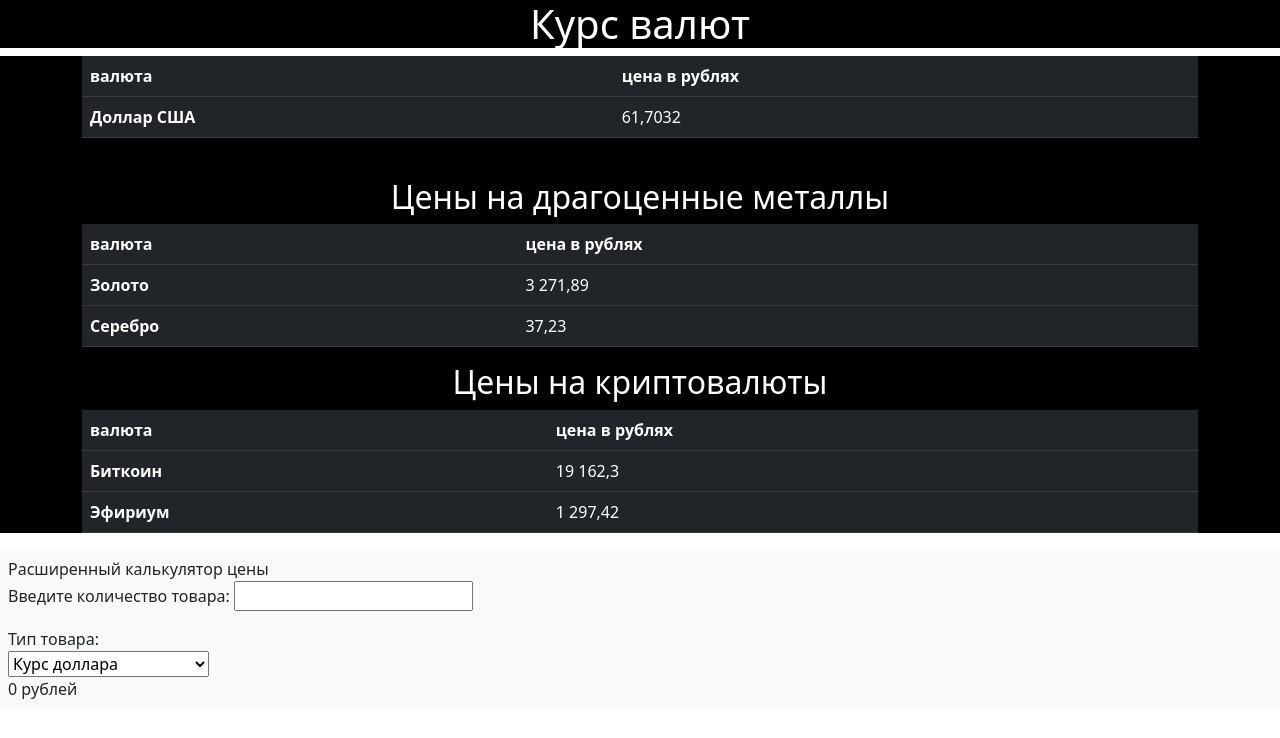
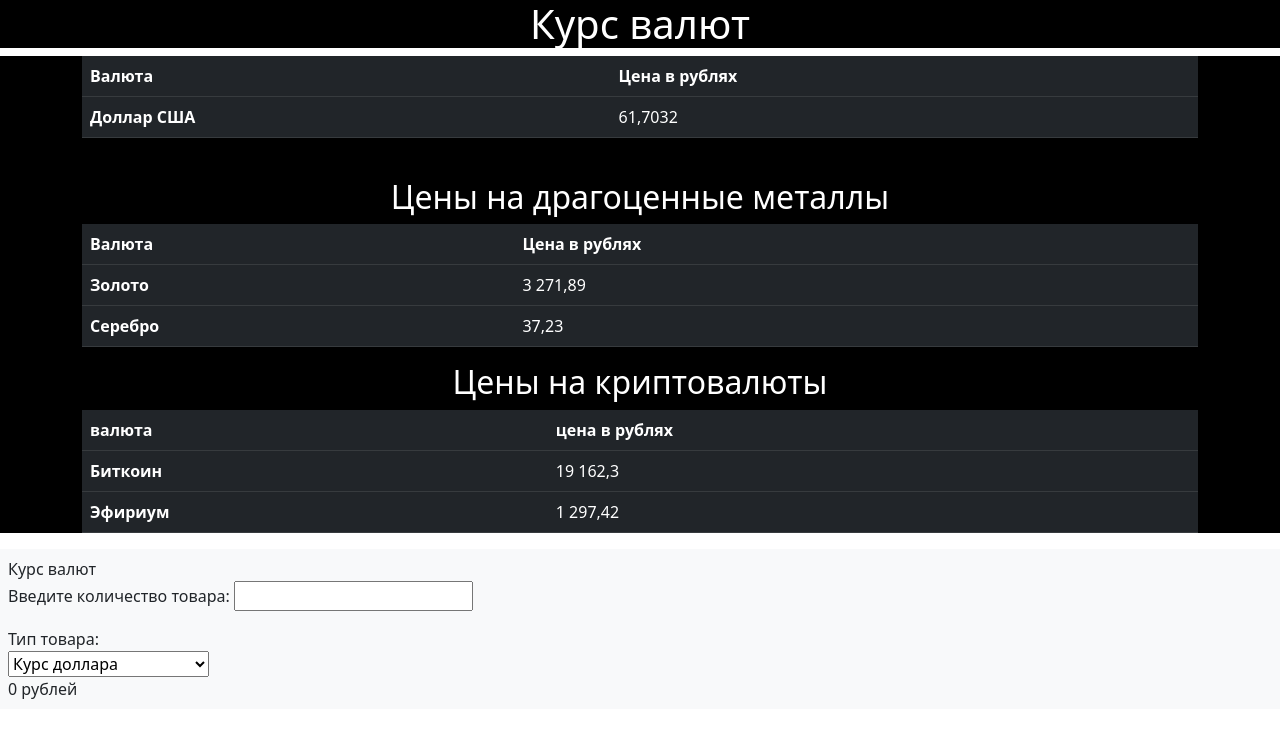
Before and after one commit to DmitriyVladarchuk/DmitriyVladarchuk.github.io, a plain HTML site: page задание 6/index.html in a window 1280 px wide. Drawn offline with nearby package versions, Linux system fonts and the light colour scheme.

Commit message:
Update index.html

```diff
--- a/задание 6/index.html
+++ b/задание 6/index.html
@@ -17,8 +17,8 @@
                 <table class="table table-dark">
                     <thead>
                       <tr>
-                        <th scope="col">валюта</th>
-                        <th scope="col">цена в рублях</th>
+                        <th scope="col">Валюта</th>
+                        <th scope="col">Цена в рублях</th>
                       </tr>
                     </thead>
                     <tbody>
@@ -35,8 +35,8 @@
                 <table class="table table-dark">
                     <thead>
                       <tr>
-                        <th scope="col">валюта</th>
-                        <th scope="col">цена в рублях</th>
+                        <th scope="col">Валюта</th>
+                        <th scope="col">Цена в рублях</th>
                       </tr>
                     </thead>
                     <tbody>
@@ -75,7 +75,7 @@
         </section>
 
         <div class= "container__calc2 p-2 mt-2 order-2 bg-light order-sm-4">
-            <label class="zag"> Расширенный калькулятор цены</label>
+            <label class="zag"> Курс валют</label>
             <p>Введите количество товара:
               <input type="text" name="numberCalc" id="fieldCalc" >
             </p>
```
